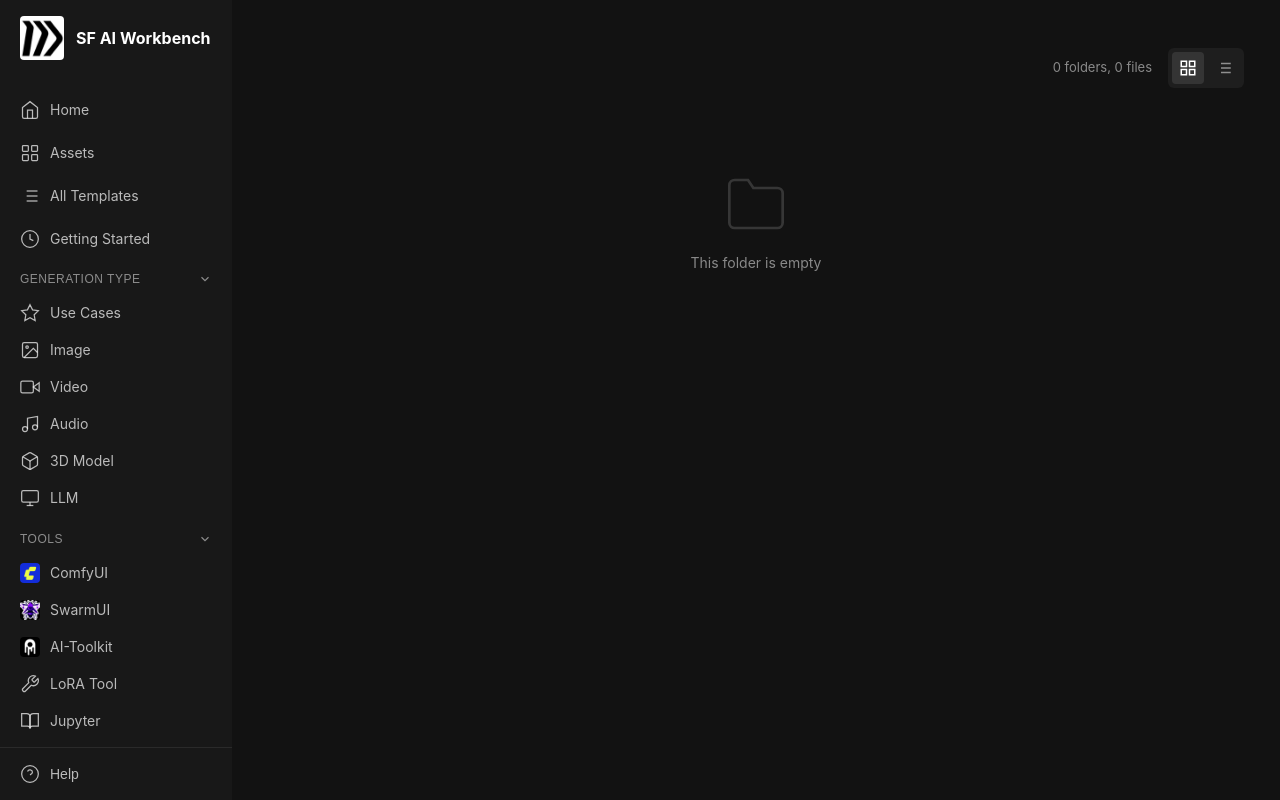
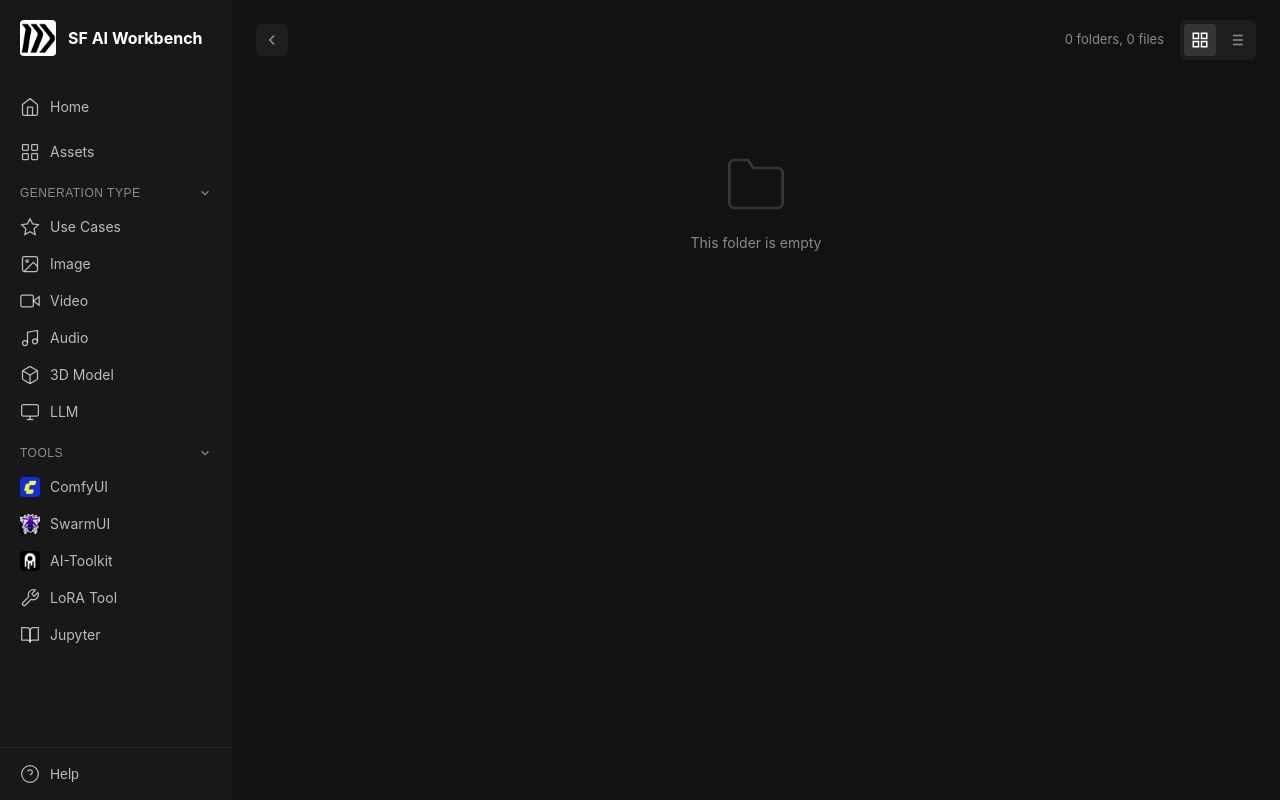
Before and after one commit to razvanmatei-sf/runpod-ggs, a Flask app: template server/templates/assets.html in a window 1280 px wide. Run offline with Flask 3, Linux system fonts and the light colour scheme; the template is opened without the code that fills it, so the values that code supplies are empty; parts of the project's set-up code (start-up, migrations or seed data) failed here and were passed over.

Commit message:
UI alignment and navigation improvements
Sidebar:
- Remove 'All Templates' and 'Getting Started' nav items
- Equal 20px padding for sidebar header (top = left)
- Logo size adjusted to 36px

Assets page:
- Breadcrumb shows 'My Outputs/Inputs' instead of username folder
- Back button shows whenever not at assets root
- Toolbar has transparent background (cleaner look)

Page content:
- Top padding reduced to 20px to align with sidebar header

```diff
--- a/server/server.py
+++ b/server/server.py
@@ -2606,27 +2606,47 @@ def assets_browse(subpath):
     except PermissionError:
         return "Permission denied", 403
 
-    # Build breadcrumb - only show from output/input folder onwards
+    # Build breadcrumb - show "My Outputs/Inputs" then subfolders (skip username folder)
     parts = subpath.split("/")
     breadcrumb = []
     current_crumb_path = ""
 
     # Find the index of "output" or "input" in the path
     root_index = -1
+    root_type = None
     for i, part in enumerate(parts):
-        if part in ("output", "input"):
+        if part == "output":
             root_index = i
+            root_type = "output"
             break
-
-    # Only build breadcrumb from username folder onwards (skip output/input folder)
-    # This makes the user's folder appear as the root since they can't browse elsewhere
+        elif part == "input":
+            root_index = i
+            root_type = "input"
+            break
+
+    # Build breadcrumb: "My Outputs/Inputs" first, then subfolders after username
+    # Skip the username folder (root_index + 1) from display
+    username_index = root_index + 1 if root_index >= 0 else -1
+
+    # Build path as we iterate
     for i, part in enumerate(parts):
         if part:
             current_crumb_path = (
                 os.path.join(current_crumb_path, part) if current_crumb_path else part
             )
-            # Only add to visible breadcrumb if after root index (username folder onwards)
-            if i > root_index and root_index >= 0:
+
+            # At username folder level, add "My Outputs" or "My Inputs" with THIS path
+            # (the user's actual root folder path, not the output/input folder)
+            if i == username_index and username_index >= 0:
+                display_name = "My Outputs" if root_type == "output" else "My Inputs"
+                breadcrumb.append(
+                    {
+                        "name": display_name,
+                        "path": current_crumb_path,
+                    }
+                )
+            # Add subfolders after username folder
+            elif i > username_index and username_index >= 0:
                 breadcrumb.append(
                     {
                         "name": part,
--- a/server/static/css/style.css
+++ b/server/static/css/style.css
@@ -276,12 +276,12 @@ a:hover {
 }
 
 .sidebar-header {
-    padding: var(--space-4) var(--space-5);
+    padding: var(--space-5); /* Equal padding all around - 20px */
+    padding-bottom: var(--space-3);
     display: flex;
     flex-direction: column;
     align-items: flex-start;
     gap: var(--space-1);
-    padding-bottom: var(--space-3);
     border-bottom: 1px solid var(--border-color);
     margin-bottom: var(--space-2);
 }
@@ -293,14 +293,14 @@ a:hover {
 }
 
 .sidebar-logo {
-    width: 44px;
-    height: 44px;
+    width: 36px;
+    height: 36px;
     flex-shrink: 0;
 }
 
 .sidebar-logo img {
-    width: 44px;
-    height: 44px;
+    width: 36px;
+    height: 36px;
     border-radius: var(--radius-md);
 }
 
@@ -314,7 +314,8 @@ a:hover {
 .sidebar-user {
     font-size: var(--text-sm);
     color: var(--text-muted);
-    padding-left: calc(44px + var(--space-3));
+    /* Align with nav item text: logo width (36px) + gap (12px) = 48px */
+    padding-left: calc(36px + var(--space-3));
 }
 
 .sidebar-nav {
@@ -547,7 +548,7 @@ a:hover {
    ============================================ */
 .page-content {
     flex: 1;
-    padding: var(--space-10) var(--space-6); /* pt-10 pb-6 from RunPod */
+    padding: var(--space-5) var(--space-6); /* Match sidebar header top spacing */
     padding-bottom: var(--space-6);
     max-width: 1400px;
     margin: 0 auto;
--- a/server/templates/assets.html
+++ b/server/templates/assets.html
@@ -4,10 +4,10 @@
     <!-- Toolbar -->
     <div class="assets-toolbar">
         <div class="toolbar-left">
-            {% if not is_root and breadcrumb|length > 1 %}
-            <!-- Back Button - only show when deeper than user's root folder -->
+            {% if not is_root %}
+            <!-- Back Button - show when not at assets root -->
             <a
-                href="{{ url_for('assets_browse', subpath=parent_path) }}"
+                href="{% if parent_path %}{{ url_for('assets_browse', subpath=parent_path) }}{% else %}{{ url_for('assets') }}{% endif %}"
                 class="back-btn"
                 title="Go back"
             >
@@ -571,7 +571,7 @@
         display: flex;
         flex-direction: column;
         height: 100%;
-        gap: 8px;
+        gap: 16px;
     }
 
     /* Toolbar */
@@ -579,10 +579,10 @@
         display: flex;
         justify-content: space-between;
         align-items: center;
-        padding: 8px 12px;
-        background: var(--card-bg);
-        border-radius: 8px;
-        border: 1px solid var(--border-color);
+        padding: 0;
+        padding-bottom: 8px;
+        background: transparent;
+        border: none;
     }
 
     .toolbar-left {
--- a/server/templates/base.html
+++ b/server/templates/base.html
@@ -64,44 +64,6 @@
                             <rect x="3" y="14" width="7" height="7" rx="1" />
                         </svg>
                         <span>Assets</span>
-                    </a>
-
-                    <!-- All Templates -->
-                    <a
-                        href="{{ url_for('home') }}?view=all"
-                        class="nav-item {% if active_page == 'all-templates' %}active{% endif %}"
-                    >
-                        <svg
-                            viewBox="0 0 24 24"
-                            fill="none"
-                            stroke="currentColor"
-                            stroke-width="1.5"
-                        >
-                            <line x1="8" y1="6" x2="21" y2="6" />
-                            <line x1="8" y1="12" x2="21" y2="12" />
-                            <line x1="8" y1="18" x2="21" y2="18" />
-                            <line x1="3" y1="6" x2="3.01" y2="6" />
-                            <line x1="3" y1="12" x2="3.01" y2="12" />
-                            <line x1="3" y1="18" x2="3.01" y2="18" />
-                        </svg>
-                        <span>All Templates</span>
-                    </a>
-
-                    <!-- Getting Started -->
-                    <a
-                        href="{{ url_for('home') }}?view=getting-started"
-                        class="nav-item {% if active_page == 'getting-started' %}active{% endif %}"
-                    >
-                        <svg
-                            viewBox="0 0 24 24"
-                            fill="none"
-                            stroke="currentColor"
-                            stroke-width="1.5"
-                        >
-                            <circle cx="12" cy="12" r="10" />
-                            <polyline points="12 6 12 12 16 14" />
-                        </svg>
-                        <span>Getting Started</span>
                     </a>
 
                     <!-- Generation Type Section -->
```
